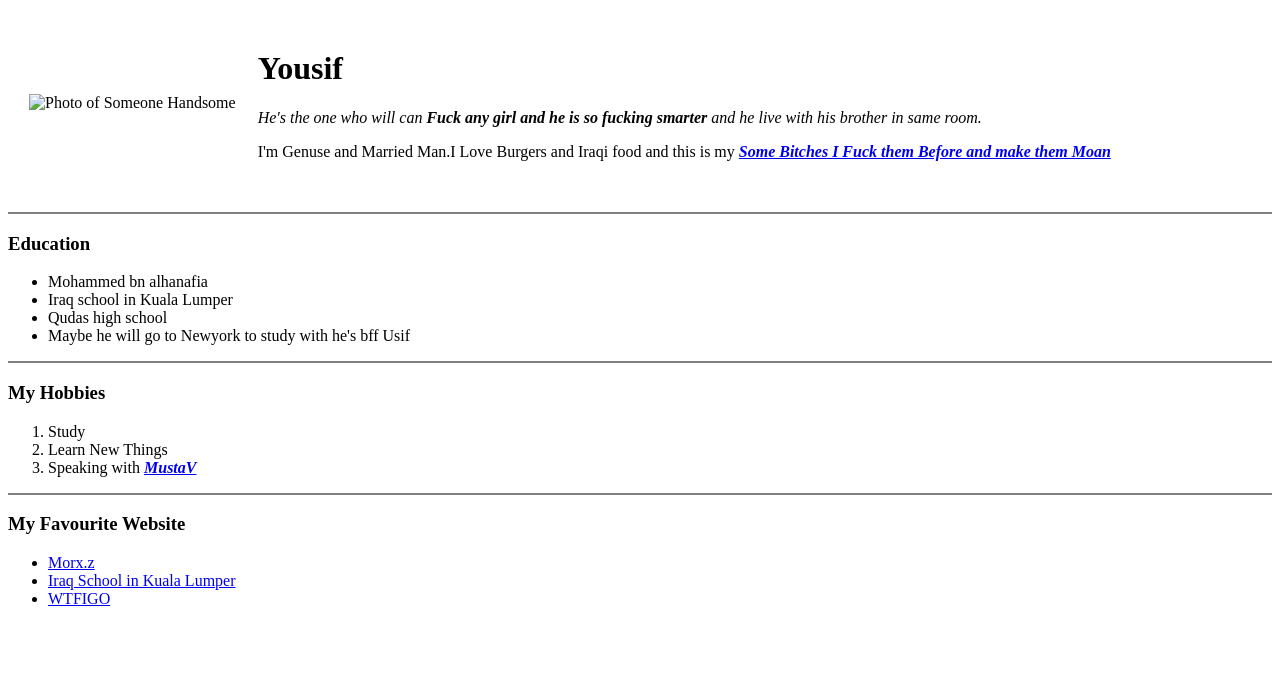
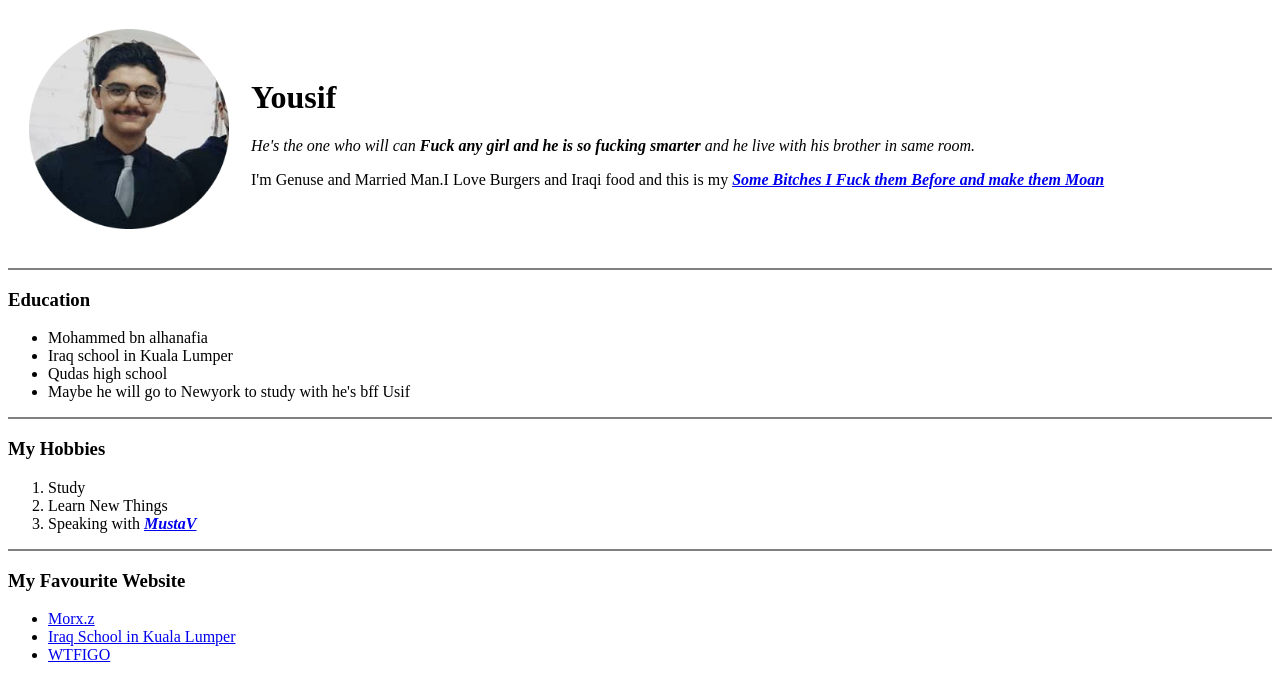
Before and after one commit to MosatV/My-First-CV, a plain HTML site: page Indexlvl2.html in a window 1280 px wide. Drawn offline with Linux system fonts and the light colour scheme.

Commit message:
Update Indexlvl2.html

```diff
--- a/Indexlvl2.html
+++ b/Indexlvl2.html
@@ -8,7 +8,7 @@
     <table cellspacing="20">
       <tr>
         <Td> <img
-          src="Images/Usif-modified.png"
+          src="Usif-modified.png"
           alt="Photo of Someone Handsome"
           width="200" height="200"
         />
```
